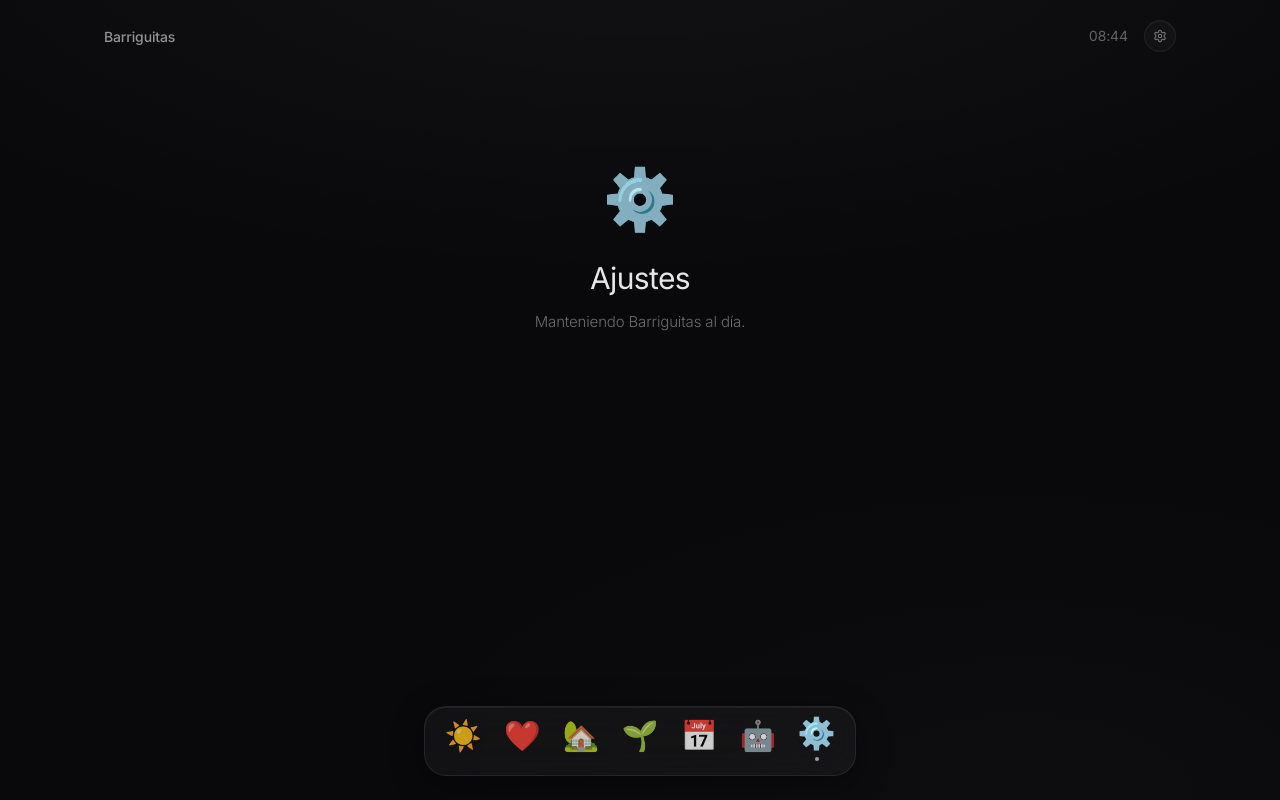
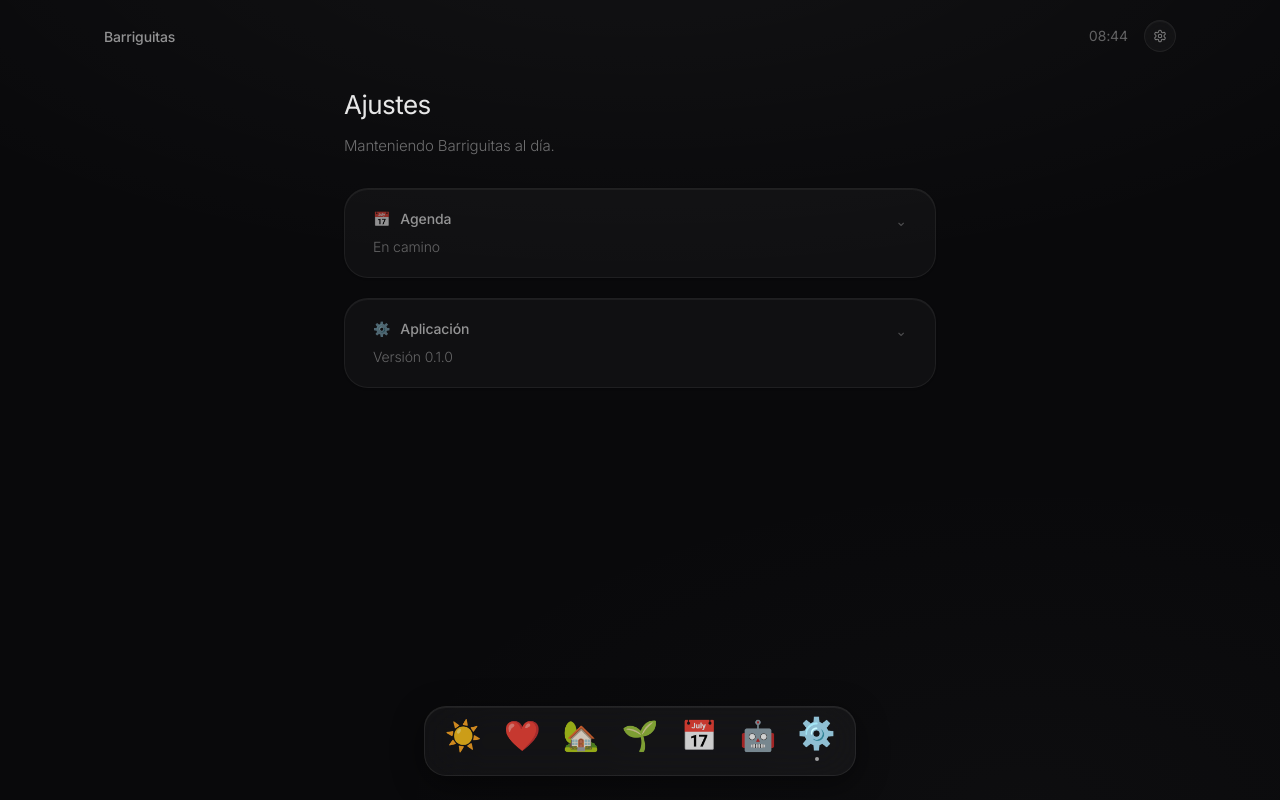
Before and after one commit to gonzaloechavarri/barriguitas, a Next.js app: page / in a window 1280 px wide. Both pictures are taken after a click on the button "Abrir ajustes". Built offline with nearby package versions, Linux system fonts and the light colour scheme.

Commit message:
Mostrar secciones Agenda y Aplicación en Ajustes con copy pulido
Co-authored-by: gonzaloechavarri <gonzaloechavarri@users.noreply.github.com>

```diff
--- a/modules/ajustes/ajustes-module.tsx
+++ b/modules/ajustes/ajustes-module.tsx
@@ -1,14 +1,11 @@
-import { getFamilyConfig } from "@/lib/data/providers/local";
-import { ModuleShell } from "@/components/modules/module-shell";
+"use client";
+
+import { AjustesView } from "./ajustes-view";
 
 export function AjustesModule() {
-  const { ajustes } = getFamilyConfig();
-
   return (
-    <ModuleShell
-      icon="⚙️"
-      title="Ajustes"
-      description={ajustes.subtitle}
-    />
+    <div className="motion-safe:transition-opacity motion-safe:duration-300 motion-safe:ease-[cubic-bezier(0.25,0.1,0.25,1)] opacity-100">
+      <AjustesView />
+    </div>
   );
 }
--- /dev/null
+++ b/modules/ajustes/ajustes-view.tsx
@@ -0,0 +1,25 @@
+import { getFamilyConfig } from "@/lib/data/providers/local";
+import { AgendaSettingsSection } from "./components/agenda-section";
+import { AppSettingsSection } from "./components/app-section";
+
+export function AjustesView() {
+  const { ajustes } = getFamilyConfig();
+
+  return (
+    <div className="mx-auto w-full max-w-2xl px-6 pb-6 pt-2 sm:px-10 sm:pb-8 sm:pt-4">
+      <header className="mb-8 opacity-0 animate-content-enter">
+        <h2 className="text-2xl font-normal tracking-[-0.02em] text-white/90 sm:text-[1.625rem]">
+          Ajustes
+        </h2>
+        <p className="mt-3 text-sm font-light tracking-[-0.01em] text-white/40 sm:text-[0.9375rem]">
+          {ajustes.subtitle}
+        </p>
+      </header>
+
+      <div className="flex flex-col gap-4 sm:gap-5">
+        <AgendaSettingsSection />
+        <AppSettingsSection />
+      </div>
+    </div>
+  );
+}
--- /dev/null
+++ b/modules/ajustes/components/agenda-section.tsx
@@ -0,0 +1,19 @@
+import { getFamilyConfig } from "@/lib/data/providers/local";
+import { SettingsSection } from "./settings-section";
+
+export function AgendaSettingsSection() {
+  const { ajustes } = getFamilyConfig();
+
+  return (
+    <SettingsSection
+      icon="📅"
+      title="Agenda"
+      summary={ajustes.agenda.summary}
+      delay={320}
+    >
+      <p className="text-sm font-light leading-relaxed tracking-[-0.01em] text-white/35">
+        {ajustes.agenda.placeholder}
+      </p>
+    </SettingsSection>
+  );
+}
--- /dev/null
+++ b/modules/ajustes/components/app-section.tsx
@@ -0,0 +1,30 @@
+import { getFamilyConfig } from "@/lib/data/providers/local";
+import { SettingsSection } from "./settings-section";
+
+export function AppSettingsSection() {
+  const { ajustes } = getFamilyConfig();
+
+  return (
+    <SettingsSection
+      icon="⚙️"
+      title="Aplicación"
+      summary={`Versión ${ajustes.app.version}`}
+      delay={400}
+    >
+      <div className="flex flex-col gap-4">
+        <div>
+          <p className="text-xs font-light tracking-[-0.01em] text-white/35">
+            Versión
+          </p>
+          <p className="mt-2 text-sm font-light tracking-[-0.01em] text-white/55">
+            {ajustes.app.version}
+          </p>
+        </div>
+
+        <p className="text-xs font-light tracking-[-0.01em] text-white/25">
+          {ajustes.app.tagline}
+        </p>
+      </div>
+    </SettingsSection>
+  );
+}
--- /dev/null
+++ b/modules/ajustes/components/settings-section.tsx
@@ -0,0 +1,67 @@
+"use client";
+
+import { useState, type ReactNode } from "react";
+import { cardMotionClasses } from "@/components/motion/card-motion";
+
+type SettingsSectionProps = {
+  icon: string;
+  title: string;
+  summary: string;
+  children: ReactNode;
+  defaultOpen?: boolean;
+  delay?: number;
+};
+
+export function SettingsSection({
+  icon,
+  title,
+  summary,
+  children,
+  defaultOpen = false,
+  delay = 0,
+}: SettingsSectionProps) {
+  const [open, setOpen] = useState(defaultOpen);
+
+  return (
+    <article
+      className={`rounded-3xl border border-white/[0.06] bg-white/[0.03] shadow-[inset_0_1px_0_rgba(255,255,255,0.05),0_1px_2px_rgba(0,0,0,0.2)] backdrop-blur-md backdrop-saturate-150 ${cardMotionClasses}`}
+      style={{ animationDelay: `${delay}ms` }}
+    >
+      <button
+        type="button"
+        onClick={() => setOpen((value) => !value)}
+        className="flex w-full items-start justify-between gap-4 px-6 py-5 text-left sm:px-7"
+        aria-expanded={open}
+      >
+        <div className="min-w-0">
+          <h2 className="flex items-center gap-2.5 text-sm font-medium tracking-[-0.01em] text-white/55">
+            <span role="img" aria-hidden>
+              {icon}
+            </span>
+            {title}
+          </h2>
+          {!open ? (
+            <p className="mt-2 text-sm font-light tracking-[-0.01em] text-white/35">
+              {summary}
+            </p>
+          ) : null}
+        </div>
+
+        <span
+          aria-hidden
+          className={`mt-0.5 shrink-0 text-sm font-light text-white/25 transition-transform duration-200 ${
+            open ? "rotate-180" : ""
+          }`}
+        >
+          ⌄
+        </span>
+      </button>
+
+      {open ? (
+        <div className="border-t border-white/[0.05] px-6 pb-6 pt-5 sm:px-7">
+          {children}
+        </div>
+      ) : null}
+    </article>
+  );
+}
```
Also changed, not shown: 1 other file (tests, documents, lock files or other folders).
